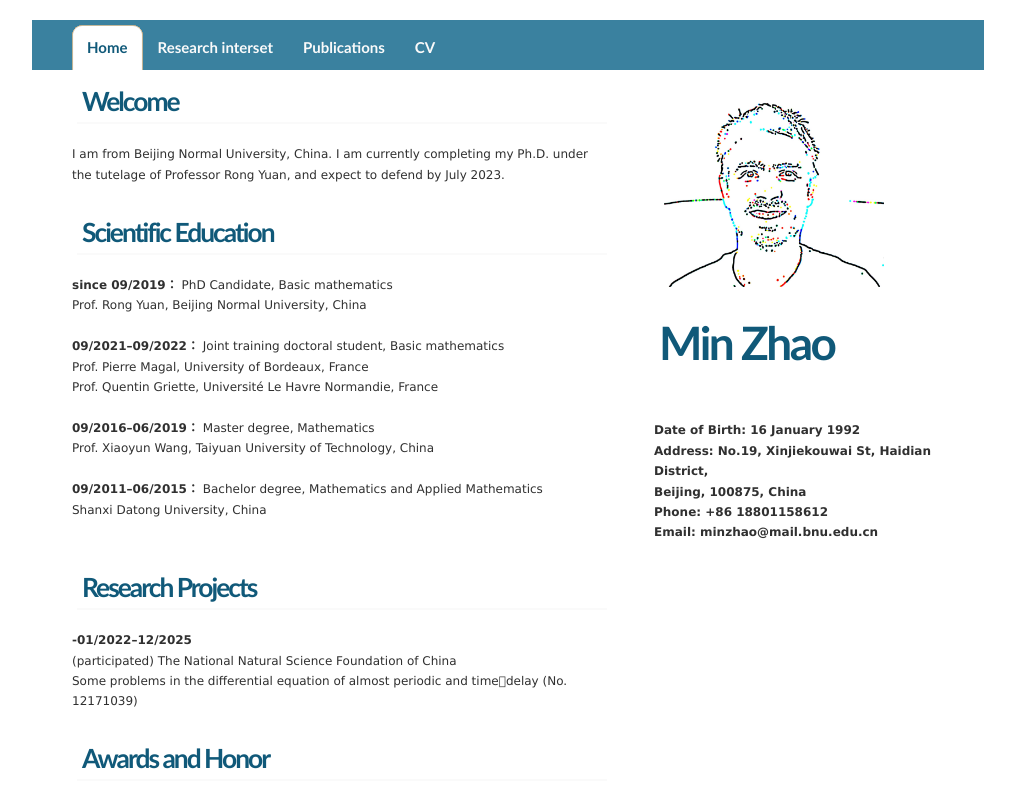
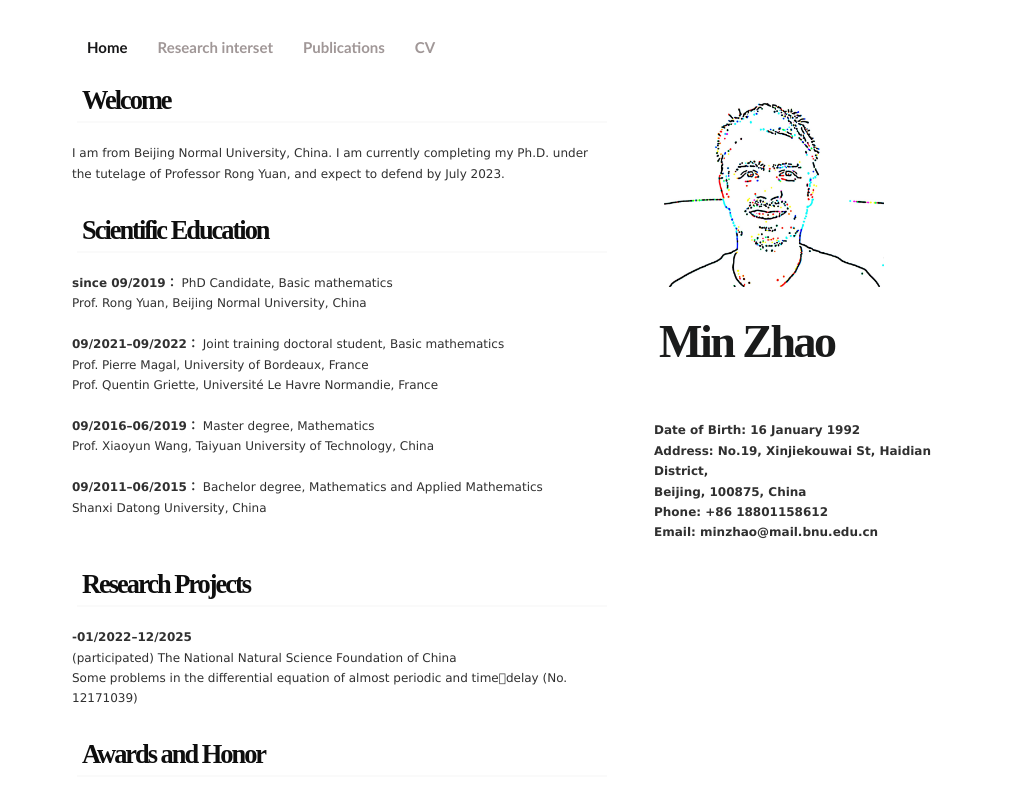
Before and after one commit to MinZhao123/MinZhao, a plain HTML site: page index.html in a window 1280 px wide. Shown: the top 798 px of the page, without its empty margins (132-1147 px from the left). Drawn offline with Linux system fonts and the light colour scheme.

Commit message:
Add files via upload
Signed-off-by: Min Zhao <99217682+MinZhao123@users.noreply.github.com>

```diff
--- a/static/css/MyTemplate2.css
+++ b/static/css/MyTemplate2.css
@@ -23,8 +23,8 @@ body {
 
 /* links */
 a, a:visited {
-	color: #105979;
-	background: inherit;
+	color: #161617;
+
 	text-decoration: none;
 }
 a:hover {
@@ -38,7 +38,7 @@ h1, h2, h3 {
 	font-family: 'Trebuchet MS', 'Helvetica Neue', Arial, Sans-serif;
 	font-weight: Bold;
 	padding: 5px;
-	color: #105979;
+	color: #161617;
 }
 h1 {
 	font-size: 2.9em;
@@ -214,7 +214,8 @@ input.button {
 	font: bold 46px 'Trebuchet MS', 'Helvetica Neue', Arial, Sans-serif;
 	letter-spacing: -2.5px;
 	text-decoration: none;
-	color: #105979;
+	color: #1a1b1b;
+	font-family: Times new roman;
 
 	/* change the values of top and left to adjust the position of the logo*/
 	top:10px;
@@ -223,7 +224,7 @@ input.button {
 	position: absolute;
 	margin: 0; padding: 0;
 	font: bold 14px 'Trebuchet MS', 'Helvetica Neue', Arial, Sans-serif;
-	color: #105979;
+	color: #161617;
 	letter-spacing: -0.5px;
 
 	/* change the values of top and left to adjust the position of the slogan*/
@@ -246,7 +247,7 @@ input.button {
  }
  #top-menu a {
  	font-weight: bold;
-	color: #105979;
+	color: #161617;
  }
 
 /* Navigation */
@@ -255,7 +256,7 @@ input.button {
 	padding: 0;	margin: 0;
 	width: 952px;
 	height: 50px;
-	background: #3A819F
+
 }
 #nav ul {
 	float: left;
@@ -272,20 +273,20 @@ input.button {
 	float: left;
 	margin: 0;
 	padding: 0 15px 0 5px;
-	color: #FAFAFA;
+	color: #a09797;
 	font: bold 15px/45px 'Trebuchet MS', 'Helvetica Neue', Arial, sans-serif;
     text-decoration: none;
 }
 #nav ul li a:hover,
 #nav ul li a:active {
-	color: #105979;
+	color: #161617;
 }
 #nav ul li#current {
-	background: transparent url(../image/left-tab.gif) no-repeat;
+
 }
 #nav ul li#current a {
-	color: #105979;
-	background: transparent url(../image/right-tab.gif) no-repeat right top;
+	color: #161617;
+
 }
 
 /* Main Column */
@@ -297,14 +298,15 @@ input.button {
 }
 #main h2 {
 	font: bold 2.2em 'Trebuchet MS', 'Helvetica Neue', Arial, Sans-serif;
-	color: #105979;
+	color: #0e0e0e;
+	font-family: Times new roman;
 	padding: 10px 0 5px 5px;
 	margin-left: 5px;
 	letter-spacing: -2px;
 	border-bottom: 2px solid #FAFAFA;
 }
 #main h2 a {
-	color: #105979;
+	color: #161617;
 	text-decoration: none;
 }
 #main ul li {
@@ -319,7 +321,7 @@ input.button {
 	display: inline;
 }
 #sidebar h3 {
-	color: #105979;
+	color: #161617;
 	font: bold 2.2em 'Trebuchet MS', 'Helvetica Neue', Arial, Sans-serif;
 	text-transform: none;
 	letter-spacing: -0.5px;
```
